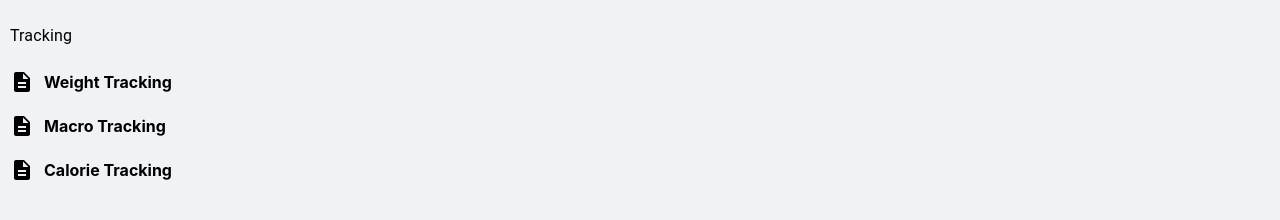
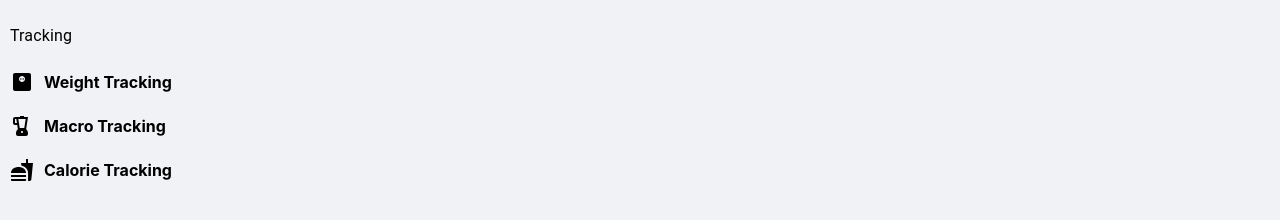
Before and after one commit to IanKarlmann/GrubGram, a React (Create React App) app: page /home in a window 1280 px wide. Shown: the part 430-650 px from the top of the page. Built offline with nearby package versions, Linux system fonts and the light colour scheme; no server answers; sample sign-in values are in the browser's storage.

Commit message:
homepage ui update

```diff
--- a/src/components/sidebar/Sidebar.jsx
+++ b/src/components/sidebar/Sidebar.jsx
@@ -6,11 +6,14 @@ import Typography from "@mui/material/Typography";
 import DashboardIcon from "@mui/icons-material/Dashboard";
 import PersonIcon from "@mui/icons-material/Person";
 import BarChartIcon from "@mui/icons-material/BarChart";
-import DescriptionIcon from "@mui/icons-material/Description";
 import { Link } from "react-router-dom"; // Import Link from React Router
 import AddBoxIcon from '@mui/icons-material/AddBox';
 import RestaurantIcon from '@mui/icons-material/Restaurant';
 import ScheduleIcon from '@mui/icons-material/Schedule';
+//import GrassIcon from '@mui/icons-material/Grass';
+import BlenderIcon from '@mui/icons-material/Blender';
+import MonitorWeightIcon from '@mui/icons-material/MonitorWeight';
+import FastfoodIcon from '@mui/icons-material/Fastfood';
 
 const NAVIGATION = [
   {
@@ -62,20 +65,20 @@ const NAVIGATION = [
       {
         segment: "weight tracking",
         title: "Weight Tracking",
-        icon: <DescriptionIcon />, // You can replace this with a more relevant icon
+        icon: <MonitorWeightIcon />,
         path: "/tracking/weight", // Add the route for weight tracking
       },
 
       {
         segment: "macro tracking",
         title: "Macro Tracking",
-        icon: <DescriptionIcon />,
+        icon: <BlenderIcon />,
         path: "/tracking/macro", // Add path for routing
       },
       {
         segment: "calorie tracking",
         title: "Calorie Tracking",
-        icon: <DescriptionIcon />,
+        icon: <FastfoodIcon />,
         path: "/tracking/calorie", // Add path for routing
       },
     ],
--- a/src/pages/meallog.css
+++ b/src/pages/meallog.css
@@ -79,3 +79,23 @@ button[type="button"]:hover, button[type="submit"]:hover {
     text-align: center;
     margin-bottom: 10px;
 }
+
+.form-row {
+    margin-bottom: 15px;
+    display: flex;
+    align-items: center;
+}
+
+.form-row label {
+    margin-right: 10px;
+    min-width: 60px;
+}
+
+input[type="date"] {
+    padding: 8px;
+    border: 1px solid #ddd;
+    border-radius: 4px;
+    font-size: 16px;
+    width: 100%;
+    max-width: 200px;
+}
```
